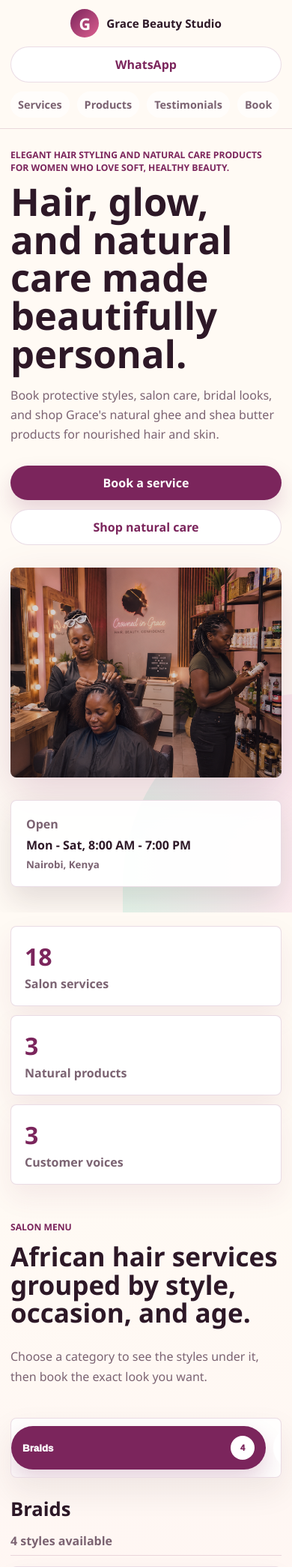
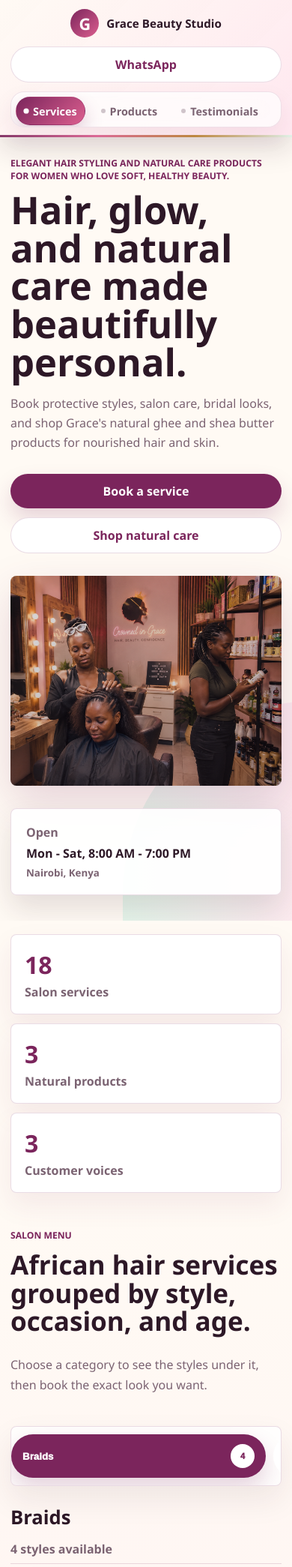
Before and after one commit to nimba005/grace-beauty-studio, a Flask app: page / in a window 390 px wide. Shown: the top 2090 px of the page at 75% size. Run offline with Flask 3, Linux system fonts and the light colour scheme; data comes from the database, SQL or seed files in the repository; data that the repository does not hold is empty; some libraries are stand-ins or nearby versions.

Commit message:
updated the nav headers to position fixed

```diff
--- a/static/app.js
+++ b/static/app.js
@@ -7,6 +7,17 @@ function fillFields(prefix, data) {
     else field.value = value ?? "";
   });
   window.location.hash = prefix === "service" ? "services" : "products";
+}
+const siteHeader = document.querySelector(".site-header");
+function syncHeaderHeight() {
+  if (!siteHeader) return;
+  document.documentElement.style.setProperty("--site-header-height", `${siteHeader.offsetHeight}px`);
+  document.body.style.setProperty("--site-header-height", `${siteHeader.offsetHeight}px`);
+}
+if (siteHeader) {
+  syncHeaderHeight();
+  window.addEventListener("resize", syncHeaderHeight);
+  window.addEventListener("load", syncHeaderHeight);
 }
 document.addEventListener("click", (event) => {
   const serviceButton = event.target.closest("[data-edit-service]");
@@ -62,3 +73,31 @@ document.querySelectorAll("[data-service-browser]").forEach((browser) => {
     });
   });
 });
+const navLinks = Array.from(document.querySelectorAll("[data-nav-section]"));
+const observedSections = navLinks
+  .map((link) => document.getElementById(link.dataset.navSection))
+  .filter(Boolean);
+function setActiveNav(sectionId) {
+  navLinks.forEach((link) => {
+    const active = link.dataset.navSection === sectionId;
+    link.classList.toggle("is-active", active);
+    if (active) link.setAttribute("aria-current", "true");
+    else link.removeAttribute("aria-current");
+  });
+}
+if (navLinks.length && observedSections.length) {
+  const observer = new IntersectionObserver(
+    (entries) => {
+      const visible = entries
+        .filter((entry) => entry.isIntersecting)
+        .sort((a, b) => b.intersectionRatio - a.intersectionRatio)[0];
+      if (visible) setActiveNav(visible.target.id);
+    },
+    { rootMargin: "-35% 0px -48% 0px", threshold: [0.08, 0.18, 0.32, 0.5] }
+  );
+  observedSections.forEach((section) => observer.observe(section));
+  window.addEventListener("hashchange", () => {
+    const sectionId = window.location.hash.replace("#", "");
+    if (sectionId) setActiveNav(sectionId);
+  });
+}
--- a/static/responsive.css
+++ b/static/responsive.css
@@ -1,12 +1,21 @@
 html{overflow-x:hidden}
 body{min-width:320px;overflow-x:hidden}
-.site-header{display:grid;grid-template-columns:auto minmax(0,1fr) auto;align-items:center}
+.public-site{--site-header-height:92px;padding-top:var(--site-header-height)}
+.site-header{position:fixed;top:0;left:0;right:0;width:100%;z-index:1000;display:grid;grid-template-columns:auto minmax(0,1fr) auto;align-items:center;background:linear-gradient(135deg,rgba(255,250,244,.98),rgba(255,231,239,.96));box-shadow:0 16px 34px rgba(45,24,39,.14)}
+.site-header:after{content:"";position:absolute;left:0;right:0;bottom:-1px;height:3px;background:linear-gradient(90deg,var(--plum),var(--rose),var(--gold),var(--mint));opacity:.9}
 .site-header .brand{min-width:0}
 .site-header .brand strong{white-space:nowrap;overflow:hidden;text-overflow:ellipsis}
 .site-header nav{justify-content:center;min-width:0}
+.main-nav{width:min(560px,100%);justify-self:center;display:flex;align-items:center;justify-content:center;gap:8px;padding:7px;border:1px solid rgba(123,37,92,.12);border-radius:999px;background:rgba(255,255,255,.72);box-shadow:inset 0 1px 0 rgba(255,255,255,.8),0 12px 28px rgba(123,37,92,.08);backdrop-filter:blur(16px)}
+.nav-pill{position:relative;display:inline-flex;align-items:center;justify-content:center;min-height:40px;padding:9px 14px;border:1px solid transparent;border-radius:999px;color:var(--muted);font-size:.92rem;font-weight:950;text-decoration:none;white-space:nowrap;transition:color .18s ease,background .18s ease,border-color .18s ease,box-shadow .18s ease,transform .18s ease}
+.nav-pill:before{content:"";width:7px;height:7px;margin-right:8px;border-radius:50%;background:currentColor;opacity:.36;transition:opacity .18s ease,transform .18s ease}
+.nav-pill:hover{color:var(--plum);background:#fff;border-color:rgba(123,37,92,.14);transform:translateY(-1px)}
+.nav-pill.is-active{color:#fff;background:linear-gradient(135deg,var(--plum),var(--rose));border-color:rgba(123,37,92,.25);box-shadow:0 12px 24px rgba(123,37,92,.22)}
+.nav-pill.is-active:before{opacity:1;background:#fff;transform:scale(1.2)}
+.nav-pill:focus-visible{outline:3px solid rgba(220,95,143,.34);outline-offset:3px}
 .site-header nav a,.admin-sidebar nav a{white-space:nowrap}
 .header-action{white-space:nowrap}
-.section-block,.booking-section{overflow:hidden}
+.section-block,.booking-section{overflow:hidden;scroll-margin-top:calc(var(--site-header-height,92px) + 22px)}
 .hero-section{isolation:isolate}
 .hero-content{min-width:0}
 .hero-actions .button{display:inline-flex;align-items:center;justify-content:center;text-align:center}
@@ -23,8 +32,10 @@ body{min-width:320px;overflow-x:hidden}
 }
 
 @media (max-width:1180px){
+  .public-site{--site-header-height:148px}
   .site-header{grid-template-columns:1fr auto;gap:12px}
   .site-header nav{grid-column:1/-1;order:3;justify-content:flex-start;overflow-x:auto;flex-wrap:nowrap;padding-bottom:2px;scrollbar-width:none}
+  .main-nav{width:100%;justify-content:flex-start;border-radius:22px}
   .site-header nav::-webkit-scrollbar{display:none}
   .hero-section{grid-template-columns:minmax(0,1fr) minmax(280px,.82fr);gap:30px}
   .card-grid{grid-template-columns:repeat(2,minmax(0,1fr))}
@@ -35,9 +46,11 @@ body{min-width:320px;overflow-x:hidden}
 }
 
 @media (max-width:980px){
-  .site-header{position:sticky;grid-template-columns:1fr auto;padding:12px 18px}
+  .public-site{--site-header-height:148px}
+  .site-header{grid-template-columns:1fr auto;padding:12px 18px}
   .site-header nav{width:100%}
-  .site-header nav a{padding:9px 12px;background:rgba(255,255,255,.62)}
+  .site-header nav a{padding:9px 12px}
+  .nav-pill{flex:0 0 auto}
   .hero-section{min-height:auto;grid-template-columns:1fr;padding-top:26px}
   .hero-media{order:2;min-height:430px;width:100%}
   .hero-content{order:1}
@@ -57,9 +70,12 @@ body{min-width:320px;overflow-x:hidden}
 }
 
 @media (max-width:760px){
+  .public-site{--site-header-height:184px}
   .site-header{grid-template-columns:1fr;align-items:stretch}
   .site-header .brand{justify-content:center}
   .site-header nav{justify-content:flex-start}
+  .main-nav{padding:6px;border-radius:18px}
+  .nav-pill{min-height:38px;font-size:.9rem}
   .header-action{width:100%;text-align:center}
   h1{font-size:clamp(2.25rem,13vw,3.6rem);line-height:1}
   .section-heading h2,.booking-section h2{font-size:clamp(1.65rem,9vw,2.5rem)}
@@ -71,11 +87,11 @@ body{min-width:320px;overflow-x:hidden}
   .service-row img{width:100%;height:240px}
   .service-row>a{width:100%;text-align:center}
   .card-meta{align-items:flex-start;flex-direction:column}
-  .testimonial-carousel{overflow:visible;mask-image:none}
-  .testimonial-track{animation:none;width:100%;display:grid;grid-template-columns:1fr}
-  .testimonial-track .testimonial-card[aria-hidden="true"]{display:none}
-  .testimonial-card{width:100%;min-height:0;border-radius:48px 48px 8px 8px}
-  .testimonial-card p{-webkit-line-clamp:unset}
+  .testimonial-carousel{overflow:hidden;mask-image:linear-gradient(90deg,transparent,#000 9%,#000 91%,transparent)}
+  .testimonial-track{display:flex;width:max-content;gap:16px;animation:testimonial-drift 34s linear infinite}
+  .testimonial-track .testimonial-card[aria-hidden="true"]{display:grid}
+  .testimonial-card{width:258px;min-height:410px;border-radius:999px 999px 34px 34px}
+  .testimonial-card p{-webkit-line-clamp:5}
   .review-form{padding:18px}
   .booking-section{padding-top:42px;padding-bottom:42px}
   .contact-list span{width:100%;text-align:center}
@@ -91,16 +107,21 @@ body{min-width:320px;overflow-x:hidden}
 }
 
 @media (max-width:460px){
+  .public-site{--site-header-height:178px}
   .site-header,.admin-sidebar{padding-left:14px;padding-right:14px}
   .brand span{width:38px;height:38px}
   .brand strong{font-size:.95rem}
   .site-header nav a,.admin-sidebar nav a{font-size:.9rem;padding:8px 10px}
+  .nav-pill:before{width:6px;height:6px;margin-right:6px}
   .section-block,.booking-section{padding-left:14px;padding-right:14px}
   .hero-section{padding-left:14px;padding-right:14px}
   .hero-media{min-height:280px}
   .intro-strip{width:calc(100% - 28px)}
   .service-tab{min-width:145px}
   .service-row img{height:210px}
+  .testimonial-track{animation-duration:30s}
+  .testimonial-card{width:236px;min-height:398px;padding:20px 16px}
+  .testimonial-photo{width:116px;height:116px}
   .review-form,.booking-form,.cms-form{padding:16px}
   .login-panel{padding:22px}
   .admin-main{padding:14px}
--- a/static/services.css
+++ b/static/services.css
@@ -1,6 +1,6 @@
 .hero-media{background:linear-gradient(rgba(45,24,39,.08),rgba(45,24,39,.22)),url("/static/images/grace%20workstation.png") center/cover;min-height:min(74vh,660px)}
 .service-browser{display:grid;grid-template-columns:280px minmax(0,1fr);gap:20px;align-items:start}
-.service-tabs{position:sticky;top:92px;display:grid;gap:10px;padding:12px;border:1px solid var(--line);border-radius:8px;background:rgba(255,255,255,.82);box-shadow:0 18px 42px rgba(45,24,39,.08);backdrop-filter:blur(14px)}
+.service-tabs{position:sticky;top:calc(var(--site-header-height,92px) + 14px);display:grid;gap:10px;padding:12px;border:1px solid var(--line);border-radius:8px;background:rgba(255,255,255,.82);box-shadow:0 18px 42px rgba(45,24,39,.08);backdrop-filter:blur(14px)}
 .service-tab{width:100%;min-height:56px;display:flex;align-items:center;justify-content:space-between;gap:12px;padding:12px 14px;border:1px solid transparent;border-radius:999px;background:#fff;color:var(--ink);box-shadow:none;text-align:left}
 .service-tab span{font-weight:950}
 .service-tab small{min-width:32px;height:32px;display:grid;place-items:center;border-radius:50%;background:var(--blush);color:var(--plum);font-weight:950}
--- a/templates/home.html
+++ b/templates/home.html
@@ -10,10 +10,15 @@
   <link rel="stylesheet" href="{{ url_for('static', filename='responsive.css') }}">
   <script defer src="{{ url_for('static', filename='app.js') }}"></script>
 </head>
-<body>
+<body class="public-site">
   <header class="site-header">
     <a class="brand" href="#top"><span>G</span><strong>{{ settings.studio_name }}</strong></a>
-    <nav aria-label="Main navigation"><a href="#services">Services</a><a href="#products">Products</a><a href="#testimonials">Testimonials</a><a href="#booking">Book</a></nav>
+    <nav class="main-nav" aria-label="Main navigation">
+      <a class="nav-pill is-active" href="#services" data-nav-section="services" aria-current="true">Services</a>
+      <a class="nav-pill" href="#products" data-nav-section="products">Products</a>
+      <a class="nav-pill" href="#testimonials" data-nav-section="testimonials">Testimonials</a>
+      <a class="nav-pill" href="#booking" data-nav-section="booking">Book</a>
+    </nav>
     <a class="header-action" href="https://wa.me/{{ settings.whatsapp }}?text=Hello%20Grace%2C%20I%20would%20like%20to%20book%20or%20order." target="_blank" rel="noreferrer">WhatsApp</a>
   </header>
   <main id="top">
@@ -55,7 +60,7 @@
         <div class="testimonial-track">
           {% for testimonial in testimonials %}
             <article class="testimonial-card">
-              <div class="testimonial-photo"><img src="{{ loop.cycle('https://images.unsplash.com/photo-1494790108377-be9c29b29330?auto=format&fit=crop&w=420&q=85', 'https://images.unsplash.com/photo-1534528741775-53994a69daeb?auto=format&fit=crop&w=420&q=85', 'https://images.unsplash.com/photo-1508214751196-bcfd4ca60f91?auto=format&fit=crop&w=420&q=85', 'https://images.unsplash.com/photo-1544005313-94ddf0286df2?auto=format&fit=crop&w=420&q=85') }}" alt="{{ testimonial.customer_name }}"></div>
+              <div class="testimonial-photo"><img src="{{ loop.cycle('/static/images/knotless%20braids.jpeg', '/static/images/fulani%20braids.jpeg', '/static/images/Girls%20Beaded%20Braids.jpeg', '/static/images/Bridal%20%26%20Event%20Styling.jpg') }}" alt="{{ testimonial.customer_name }}"></div>
               <span>{{ testimonial.tag or 'Grace experience' }}</span>
               <h3>{{ testimonial.title or 'Beautiful experience' }}</h3>
               <p>"{{ testimonial.message }}"</p>
@@ -64,7 +69,7 @@
           {% endfor %}
           {% for testimonial in testimonials %}
             <article class="testimonial-card" aria-hidden="true">
-              <div class="testimonial-photo"><img src="{{ loop.cycle('https://images.unsplash.com/photo-1494790108377-be9c29b29330?auto=format&fit=crop&w=420&q=85', 'https://images.unsplash.com/photo-1534528741775-53994a69daeb?auto=format&fit=crop&w=420&q=85', 'https://images.unsplash.com/photo-1508214751196-bcfd4ca60f91?auto=format&fit=crop&w=420&q=85', 'https://images.unsplash.com/photo-1544005313-94ddf0286df2?auto=format&fit=crop&w=420&q=85') }}" alt=""></div>
+              <div class="testimonial-photo"><img src="{{ loop.cycle('/static/images/knotless%20braids.jpeg', '/static/images/fulani%20braids.jpeg', '/static/images/Girls%20Beaded%20Braids.jpeg', '/static/images/Bridal%20%26%20Event%20Styling.jpg') }}" alt=""></div>
               <span>{{ testimonial.tag or 'Grace experience' }}</span>
               <h3>{{ testimonial.title or 'Beautiful experience' }}</h3>
               <p>"{{ testimonial.message }}"</p>
```
